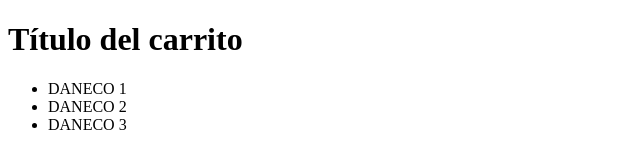
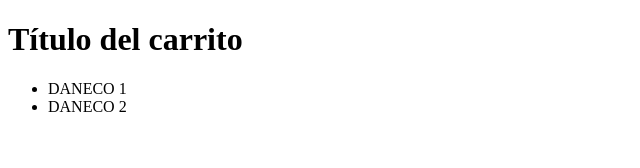
Before and after one commit to GianlucaGraciolli/Prj-lojas-abc, a plain HTML site: page index.html in a window 1280 px wide. Shown: the whole page, without its empty margins (0-640 px from the left). Drawn offline with Linux system fonts and the light colour scheme.

Commit message:
Alteração na página index on branch carrinho

```diff
--- a/index.html
+++ b/index.html
@@ -11,7 +11,6 @@
     <ul>
         <li>DANECO 1</li>
         <li>DANECO 2</li>
-        <li>DANECO 3</li>
     </ul>
 </body>
 </html>
```
